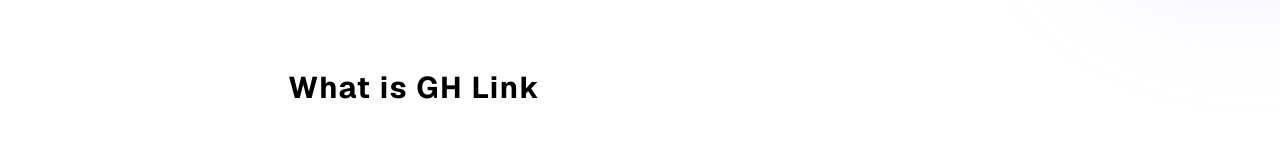
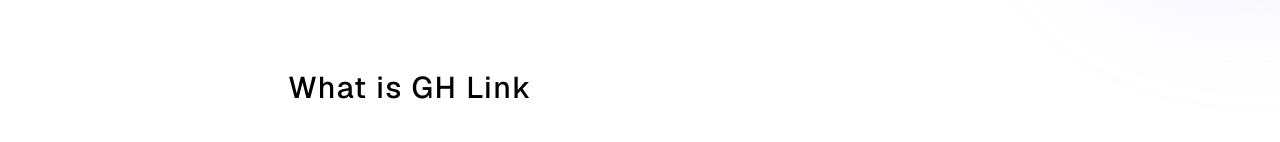
Before and after one commit to 1weiho/gh-link, a Next.js app: page / in a window 1280 px wide. Shown: the part 810-952 px from the top of the page. Built offline with nearby package versions, Linux system fonts and the light colour scheme.

Commit message:
chore: adjust the layout

```diff
--- a/app/[userName]/page.tsx
+++ b/app/[userName]/page.tsx
@@ -98,7 +98,7 @@ const UserPage = async ({ params }: { params: { userName: string } }) => {
         <div className="min-h-20 hidden w-full lg:block">
           <Nav delayTime={0} />
         </div>
-        <div className="w-full lg:flex lg:max-h-full lg:justify-between lg:space-x-12 lg:px-20">
+        <div className="w-full lg:flex lg:max-h-full lg:justify-between lg:space-x-12 lg:px-28">
           {user ? (
             <div>
               <div className="mb-8 mt-20">
--- a/components/homepage/Title.tsx
+++ b/components/homepage/Title.tsx
@@ -5,7 +5,7 @@ import { motion } from "framer-motion";
 const Title = ({ children }: { children: React.ReactNode }) => {
   return (
     <motion.h3
-      className="text-2xl font-bold tracking-wider lg:text-3xl"
+      className="text-2xl font-medium tracking-wider lg:text-3xl"
       initial={{ y: 10, opacity: 0 }}
       whileInView={{ y: 0, opacity: 1 }}
       transition={{ duration: 0.4 }}
```
